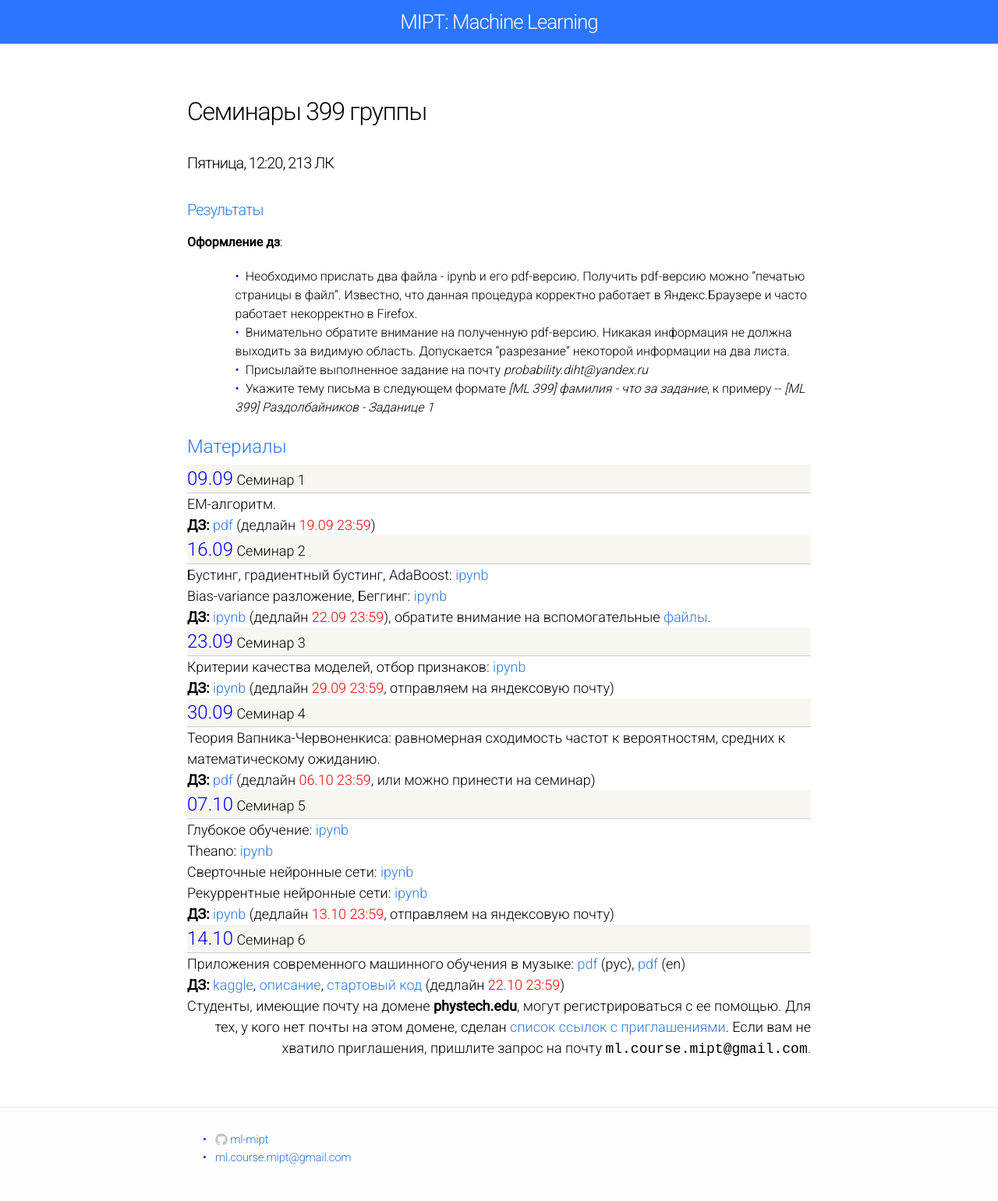
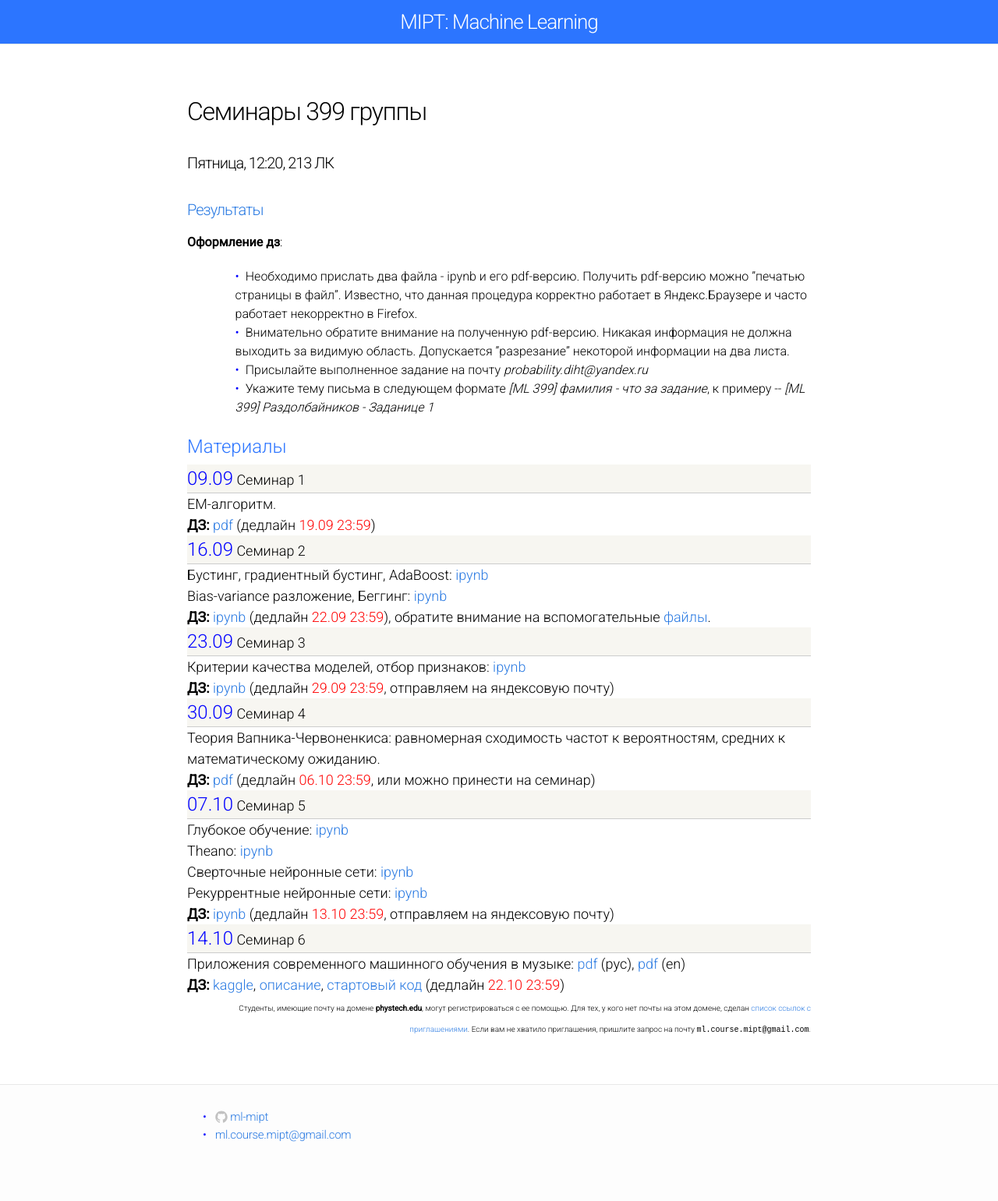
Before and after one commit to ml-mipt/old-ml-mipt.github.io, a Jekyll site: the page built from 399/seminars.md, in a window 1280 px wide. Shown: the whole page at 78% size. Built offline with Jekyll 4.4.1, drawn with Linux system fonts in a browser that asks for light colours; after the commit the page ends 1512 px from its top, so only the background shows below that.

Commit message:
Update seminars.md

```diff
--- a/399/seminars.md
+++ b/399/seminars.md
@@ -100,7 +100,7 @@
         (дедлайн <font color="red">22.10 23:59</font>)<br/>
 
         <div style="text-align: right">
-      Студенты, имеющие почту на домене <b>phystech.edu</b>, могут регистрироваться с ее помощью. Для тех, у кого нет почты на этом домене, сделан <a href="./misc/invitation_list.md">список ссылок с приглашениями</a>. Если вам не хватило приглашения, пришлите запрос на почту <tt>ml.course.mipt@gmail.com</tt>.
+      <font size="1">Студенты, имеющие почту на домене <b>phystech.edu</b>, могут регистрироваться с ее помощью. Для тех, у кого нет почты на этом домене, сделан <a href="./misc/invitation_list.md">список ссылок с приглашениями</a>. Если вам не хватило приглашения, пришлите запрос на почту <tt>ml.course.mipt@gmail.com</tt>.</font>
     </div>
     </div>
 
```
